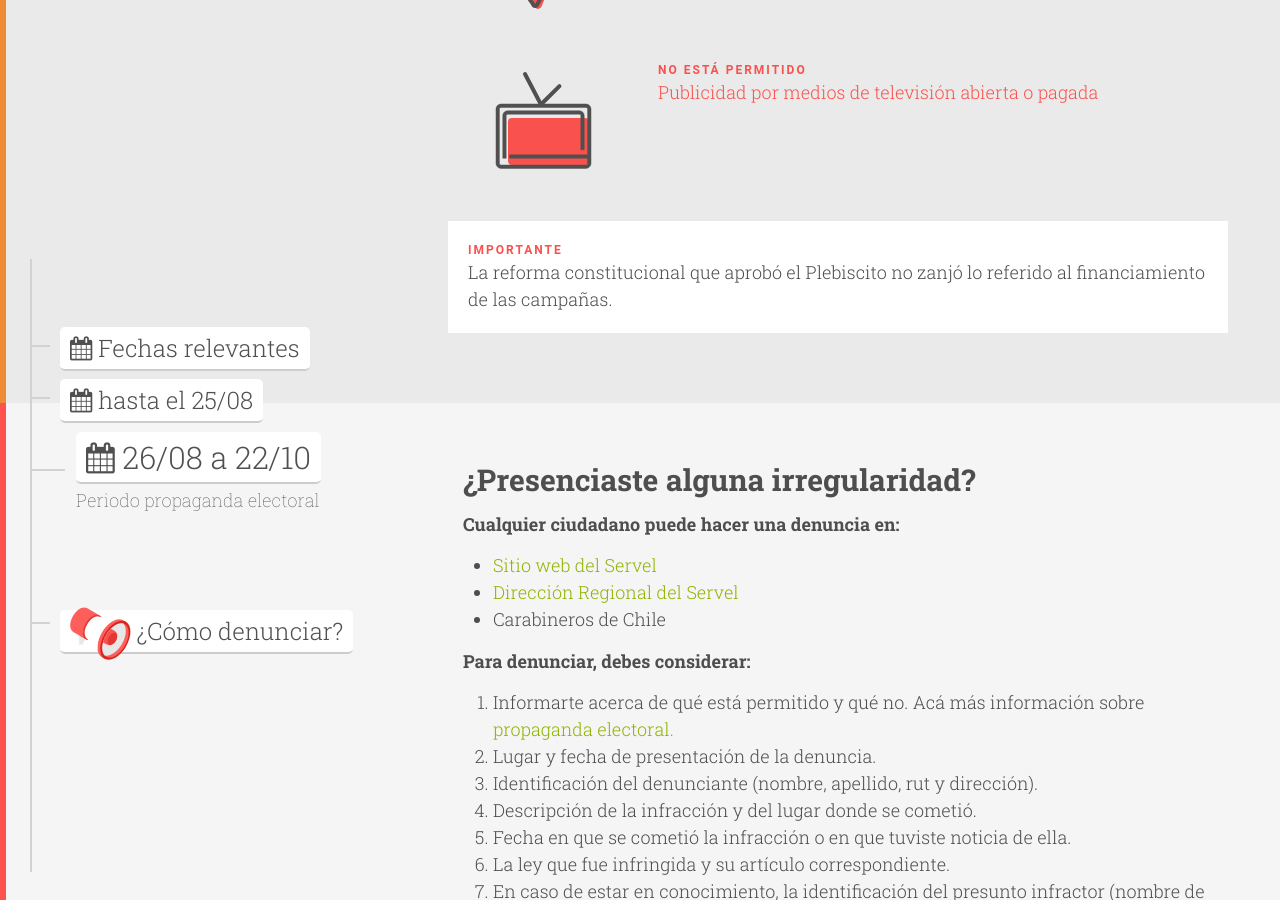
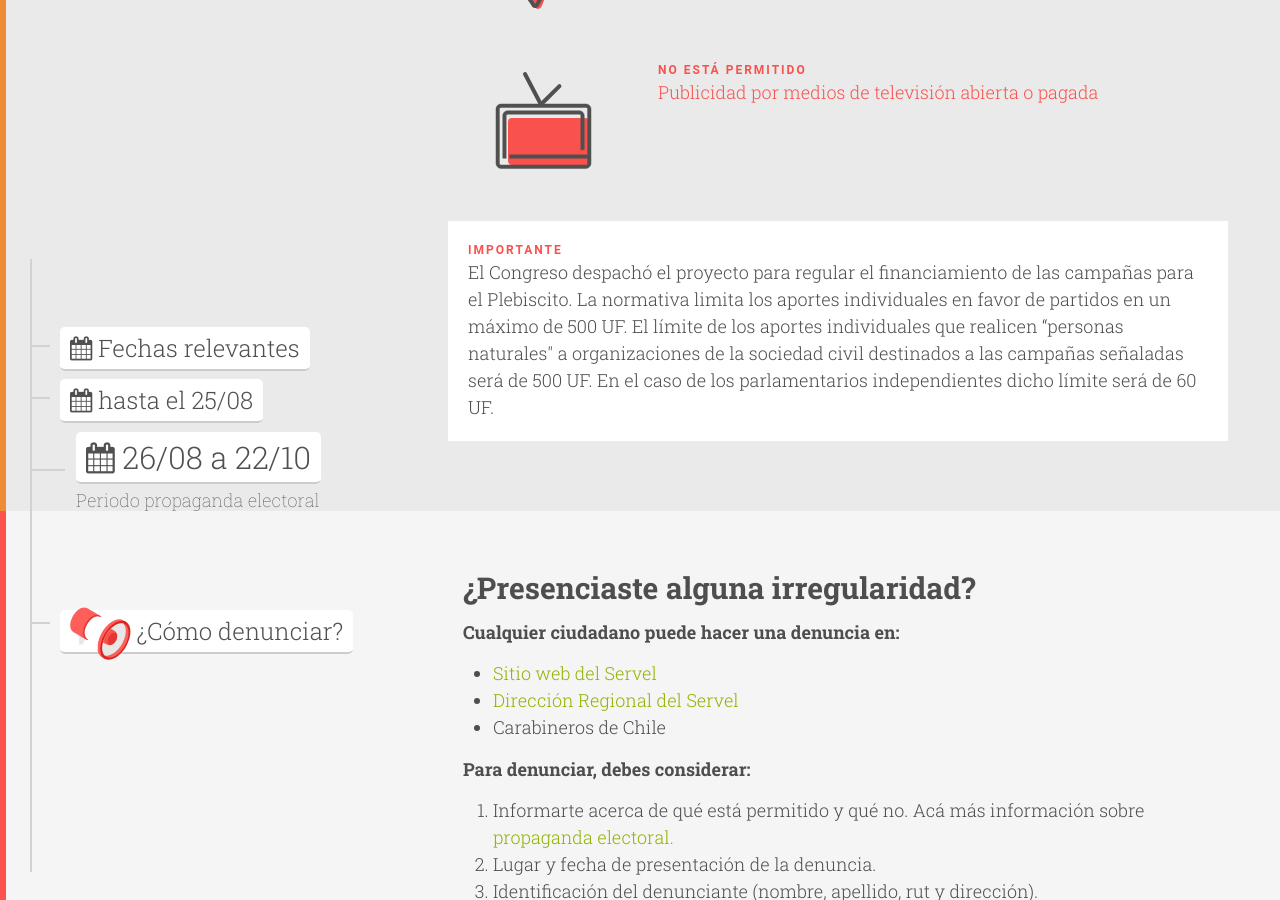
Before and after one commit to ciudadanointeligente/semaforo-electoral, a Jekyll site: the page built from index.html, in a window 1280 px wide and 900 px high, scrolled down 5187 px. Built offline with Jekyll 4.4.1, drawn with Linux system fonts in a browser that asks for light colours; nearby versions of some CDN libraries.

Commit message:
actualizadainfosemaforo

```diff
--- a/_includes/denuncia.html
+++ b/_includes/denuncia.html
@@ -11,7 +11,7 @@
 
       <h4>Para denunciar, debes considerar:</h4>
       <ol>
-        <li>Informarte acerca de qué está permitido y qué no. Acá más información sobre <a href="https://www.servel.cl/propaganda-electoral-para-el-plebiscito-nacional-2020/" target="_blank" onClick="ga('send', 'event', 'manual-propaganda-servel', 'click');">propaganda electoral.</a></li>
+        <li>Informarte acerca de qué está permitido y qué no. Acá más información sobre <a href="https://www.servel.cl/plebiscito-este-26-de-agosto-se-inicia-el-periodo-de-propaganda-electoral/" target="_blank" onClick="ga('send', 'event', 'manual-propaganda-servel', 'click');">propaganda electoral.</a></li>
         <li>Lugar y fecha de presentación de la denuncia.</li>
         <li>Identificación del denunciante (nombre, apellido, rut y dirección).</li>
         <li>Descripción de la infracción y del lugar donde se cometió. </li>
@@ -23,7 +23,7 @@
 
       <h4>Acá encontrarás los lugares autorizados por el Servel para la propaganda en espacio público:</h4>
       <ul>
-        <li><a href="https://www.servel.cl/lugares-publicos-para-propaganda-electoral/" target="_blank" onClick="ga('send', 'event', 'web-servel', 'click');">Nómina de espacios públicos autorizados para propaganda electoral</a></li>
+        <li><a href="https://www.servel.cl/servel-publica-los-espacios-publicos-autorizados-para-propaganda-del-plebiscito-nacional-2020/" target="_blank" onClick="ga('send', 'event', 'web-servel', 'click');">Nómina de espacios públicos autorizados para propaganda electoral</a></li>
       <ul>
       <br>
       <h4>Leyes:</h4>
--- a/_includes/iniciocampana.html
+++ b/_includes/iniciocampana.html
@@ -199,7 +199,9 @@
   <div class="row">
     <div class="col-md-8 col-md-offset-4 col-xs-12 disclaimer">
       <div class="tag no">Importante</div>
-      <div>La reforma constitucional que aprobó el Plebiscito no zanjó lo referido al financiamiento de las campañas.
+      <div>El Congreso despachó el proyecto para regular el financiamiento de las campañas para el Plebiscito. La normativa limita los aportes individuales en favor de partidos en un máximo de 500 UF.
+      El límite de los aportes individuales que realicen “personas naturales" a organizaciones de la sociedad civil destinados a las campañas señaladas será de 500 UF.
+      En el caso de los parlamentarios independientes dicho límite será de 60 UF.
       </div>
     </div>
   </div>
```
